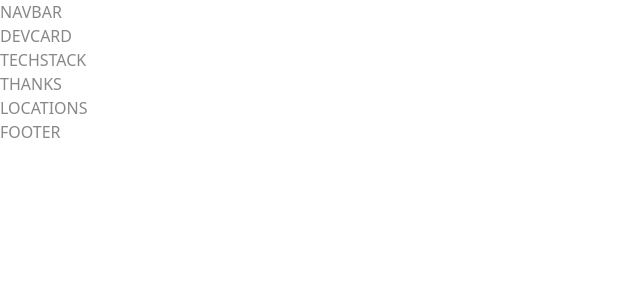
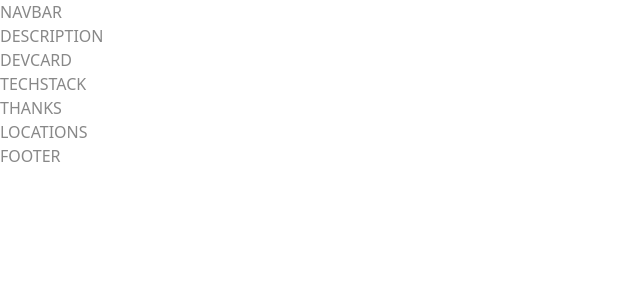
Before and after one commit to nss-day-cohort-51/nss-day-cohort-51.github.io, a React (Create React App) app: page / in a window 1280 px wide. Shown: the top 300 px of the page, without its empty margins (0-640 px from the left). Built offline with nearby package versions, Linux system fonts and the light colour scheme.

Commit message:
added description to app.js

```diff
--- a/src/components/Description.js
+++ b/src/components/Description.js
@@ -7,7 +7,7 @@ import "../styles/custom.scss";
 export const Description = () => {
   return (
     <>
-      <div className="description"></div>
+      <div className="description">DESCRIPTION</div>
     </>
   );
 };
--- a/src/index.css
+++ b/src/index.css
@@ -8,5 +8,5 @@ body {
 }
 
 code {
-  font-family: sans-serif;
+  font-family: monospace, sans-serif;
 }
```
